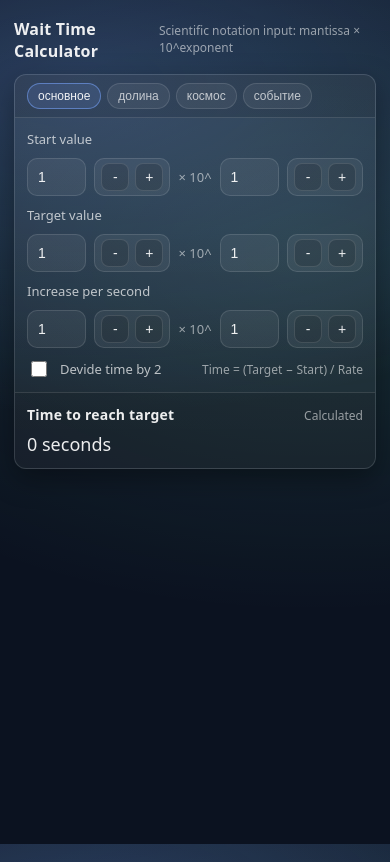
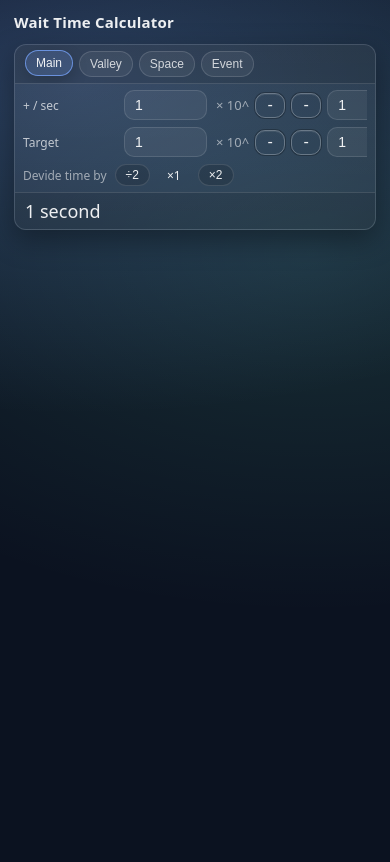
Before and after one commit to SergeyBrenko/cell-to-singularity-calculator, a plain HTML site: page index.html in a window 390 px wide. Drawn offline with Linux system fonts and the light colour scheme.

Commit message:
Updated version

```diff
--- a/index.html
+++ b/index.html
@@ -4,6 +4,7 @@
     <meta charset="UTF-8" />
     <meta name="viewport" content="width=device-width, initial-scale=1.0" />
     <title>Wait Time Calculator</title>
+    <link rel="icon" href="favicon.svg" type="image/svg+xml" />
     <style>
       :root {
         --bg: #0b1220;
@@ -38,8 +39,7 @@
       }
 
       .wrap {
-        max-width: 960px;
-        margin: 18px auto;
+        max-width: 710px;
         padding: 0 14px;
       }
 
@@ -48,19 +48,13 @@
         align-items: baseline;
         justify-content: space-between;
         gap: 12px;
-        margin-bottom: 12px;
+        padding: 12px 0;
       }
 
       .title {
         font-size: 16px;
         letter-spacing: 0.2px;
         margin: 0;
-      }
-
-      .subtitle {
-        margin: 0;
-        color: var(--muted2);
-        font-size: 12px;
       }
 
       .card {
@@ -75,22 +69,23 @@
         display: flex;
         align-items: center;
         gap: 6px;
-        padding: 8px 12px;
+        padding: 6px 12px;
         border-bottom: 1px solid var(--border);
         background: rgba(0, 0, 0, 0.1);
         overflow-x: auto;
       }
 
       .tab {
-        border: 1px solid var(--border);
-        background: var(--panel);
-        color: var(--muted);
+        border: 1px solid rgba(255, 255, 255, 0.14);
+        background: rgba(255, 255, 255, 0.06);
+        color: rgba(255, 255, 255, 0.78);
         cursor: pointer;
-        font-size: 12px;
-        padding: 6px 10px;
+        font-size: 13px;
+        padding: 6px 12px;
         border-radius: 999px;
         line-height: 1;
         white-space: nowrap;
+        transition: transform 120ms ease, background 120ms ease, border-color 120ms ease;
       }
 
       .tab:hover {
@@ -100,40 +95,183 @@
 
       .tab.active {
         color: var(--text);
-        border-color: rgba(120, 166, 255, 0.55);
-        background: rgba(120, 166, 255, 0.14);
+        border-color: rgba(120, 166, 255, 0.75);
+        background: rgba(120, 166, 255, 0.18);
+        box-shadow: 0 6px 16px rgba(0, 0, 0, 0.18);
+        transform: translateY(-1px);
       }
 
       .content {
-        padding: 12px;
+        padding: 6px 12px;
         display: grid;
-        gap: 10px;
+        gap: 8px;
       }
 
       .row {
         display: grid;
-        grid-template-columns: 160px 1fr;
-        gap: 10px;
+        grid-template-columns: 80px 1fr;
+        gap: 8px;
         align-items: center;
       }
 
-      @media (max-width: 720px) {
+      @media (max-width: 900px) {
         .row {
+          grid-template-columns: 80px 1fr;
+        }
+
+        .label {
+          font-size: 12px;
+        }
+
+        .content {
+          padding: 6px 10px;
+          gap: 7px;
+        }
+
+        .tabs {
+          padding: 6px 10px;
+        }
+
+        .tab {
+          font-size: 12px;
+          padding: 6px 10px;
+        }
+
+        .sci {
+          flex-wrap: nowrap;
+          white-space: nowrap;
+          overflow-x: auto;
+          overflow-y: hidden;
+          -webkit-overflow-scrolling: touch;
+        }
+
+        .sci::-webkit-scrollbar {
+          height: 0px;
+        }
+      }
+
+      @media (max-width: 520px) {
+        .content {
+          padding: 6px 8px;
+          gap: 7px;
+        }
+
+        .row {
+          grid-template-columns: 96px 1fr;
+          gap: 5px;
+          align-items: center;
+        }
+
+        .label {
+          font-size: 12px;
+        }
+
+        .sci {
+          flex-wrap: nowrap;
+          gap: 5px;
+          white-space: nowrap;
+          overflow-x: auto;
+          overflow-y: hidden;
+          -webkit-overflow-scrolling: touch;
+        }
+
+        .sci::-webkit-scrollbar {
+          height: 0;
+        }
+
+        .sci::-webkit-scrollbar {
+          height: 0;
+        }
+
+        .stepGroup {
+          padding: 0;
+          gap: 4px;
+          border-radius: 10px;
+        }
+
+        .stepBtn {
+          width: 26px;
+          height: 26px;
+          border-radius: 8px;
+          font-size: 14px;
+        }
+
+        .inp {
+          width: 78px;
+          flex: 0 0 78px;
+          padding: 6px 8px;
+          font-size: 13px;
+        }
+
+        .inpExp {
+          width: 62px;
+          flex: 0 0 62px;
+        }
+
+        .times {
+          font-size: 12px;
+        }
+
+        .mult {
+          justify-content: space-between;
+          width: 100%;
+        }
+      }
+
+      @media (max-width: 420px) {
+        .title {
+          font-size: 15px;
+        }
+
+        .label {
+          font-size: 12px;
+        }
+
+        .metaRow {
           grid-template-columns: 1fr;
+          gap: 8px;
+        }
+
+        .mult {
+          justify-content: space-between;
+        }
+
+        .tab {
+          font-size: 12px;
+          padding: 6px 10px;
         }
       }
 
       .label {
         color: var(--muted);
-        font-size: 13px;
+        font-size: 12px;
       }
 
       .sci {
-        display: grid;
-        grid-template-columns: 1fr auto 1fr;
-        gap: 8px;
+        display: flex;
         align-items: center;
+        gap: 4px;
         min-width: 0;
+        white-space: nowrap;
+        overflow-x: auto;
+        overflow-y: hidden;
+        -webkit-overflow-scrolling: touch;
+      }
+
+      .expRow {
+        display: flex;
+        align-items: center;
+        gap: 6px;
+        min-width: max-content;
+      }
+
+      .sci::-webkit-scrollbar {
+        height: 6px;
+      }
+
+      .sci::-webkit-scrollbar-thumb {
+        background: rgba(255, 255, 255, 0.18);
+        border-radius: 999px;
       }
 
       .times {
@@ -141,29 +279,42 @@
         font-size: 13px;
         white-space: nowrap;
         user-select: none;
+        flex: 0 0 auto;
       }
 
       .control {
         display: flex;
-        align-items: stretch;
-        gap: 8px;
-        min-width: 0;
+        align-items: center;
+        gap: 6px;
+        flex-wrap: nowrap;
+        min-width: max-content;
       }
 
-      .stepper {
+      .stepGroup {
         display: flex;
-        flex-direction: row;
         align-items: center;
         gap: 6px;
-        padding: 0 6px;
-        border: 1px solid var(--border);
-        border-radius: 10px;
-        background: var(--panel);
+        padding: 0;
+        border: 0;
+        border-radius: 0;
+        background: transparent;
         flex: 0 0 auto;
       }
 
+      .stepBtn {
+        width: 30px;
+        height: 25px;
+        border-radius: 10px;
+        border: 1px solid rgba(255, 255, 255, 0.28);
+        background: rgba(0, 0, 0, 0.28);
+        font-size: 16px;
+        line-height: 1;
+        box-shadow:
+          0 1px 0 rgba(255, 255, 255, 0.08) inset,
+          0 0 0 1px rgba(0, 0, 0, 0.25);
+      }
+
       .btn {
-        border: 0;
         background: transparent;
         color: var(--text);
         cursor: pointer;
@@ -172,28 +323,25 @@
         place-items: center;
       }
 
-      .stepper .btn {
-        width: 28px;
-        height: 28px;
-        border-radius: 8px;
-        border: 1px solid var(--border);
-        background: rgba(0, 0, 0, 0.14);
-        font-size: 14px;
-      }
-
       .btn:hover {
         background: var(--panel2);
       }
 
-      .stepper .btn:hover {
-        background: rgba(255, 255, 255, 0.08);
+      .stepBtn:hover {
+        background: rgba(255, 255, 255, 0.10);
+        border-color: rgba(255, 255, 255, 0.38);
+      }
+
+      .stepBtn:active {
+        transform: translateY(1px);
       }
 
       .inp {
-        width: 100%;
+        width: 88px;
+        flex: 0 0 83px;
         border: 1px solid var(--border);
         outline: none;
-        padding: 10px 10px;
+        padding: 6px 10px;
         background: var(--panel);
         color: var(--text);
         font-size: 14px;
@@ -202,16 +350,53 @@
         border-radius: 10px;
       }
 
+      .inpExp {
+        width: 68px;
+        flex: 0 0 63px;
+      }
+
       .inp::placeholder {
         color: rgba(255, 255, 255, 0.35);
       }
 
       .metaRow {
+        display: grid;
+        grid-template-columns: 1fr;
+        align-items: start;
+        gap: 12px;
+      }
+
+      .mult {
         display: flex;
         align-items: center;
-        justify-content: space-between;
-        gap: 10px;
-        flex-wrap: wrap;
+        gap: 8px;
+        color: var(--muted);
+        font-size: 12px;
+        justify-content: flex-start;
+      }
+
+      .multLabel {
+        color: var(--muted2);
+      }
+
+      .multValue {
+        min-width: 32px;
+        text-align: center;
+        color: var(--text);
+        font-variant-numeric: tabular-nums;
+      }
+
+      .mult .btn {
+        height: 22px;
+        padding: 0 10px;
+        border-radius: 999px;
+        border: 1px solid var(--border);
+        background: rgba(0, 0, 0, 0.14);
+        font-size: 12px;
+      }
+
+      .mult .btn:hover {
+        background: rgba(255, 255, 255, 0.08);
       }
 
       .check {
@@ -221,6 +406,7 @@
         color: var(--muted);
         font-size: 13px;
         user-select: none;
+        line-height: 1.1;
       }
 
       .check input {
@@ -231,30 +417,19 @@
 
       .result {
         border-top: 1px solid var(--border);
-        padding: 12px;
+        padding: 6px 10px;
         display: grid;
-        gap: 8px;
         background: rgba(0, 0, 0, 0.1);
-      }
-
-      .resultTitle {
-        display: flex;
-        align-items: baseline;
-        justify-content: space-between;
-        gap: 10px;
-      }
-
-      .resultTitle h2 {
-        margin: 0;
-        font-size: 14px;
-        color: var(--text);
-        letter-spacing: 0.2px;
       }
 
       .status {
         font-size: 12px;
         color: var(--muted2);
         margin: 0;
+      }
+
+      .status:empty {
+        display: none;
       }
 
       .value {
@@ -293,136 +468,104 @@
     <div class="wrap">
       <div class="header">
         <h1 class="title">Wait Time Calculator</h1>
-        <p class="subtitle">Scientific notation input: mantissa × 10^exponent</p>
       </div>
 
       <div class="card">
         <div class="tabs" role="tablist" aria-label="Tabs">
-          <button class="tab" type="button" data-tab="main">основное</button>
-          <button class="tab" type="button" data-tab="valley">долина</button>
-          <button class="tab" type="button" data-tab="space">космос</button>
-          <button class="tab" type="button" data-tab="event">событие</button>
+          <button class="tab" type="button" data-tab="main">Main</button>
+          <button class="tab" type="button" data-tab="valley">Valley</button>
+          <button class="tab" type="button" data-tab="space">Space</button>
+          <button class="tab" type="button" data-tab="event">Event</button>
         </div>
         <div class="content">
           <div class="row">
-            <div class="label">Start value</div>
+            <div class="label">+ / sec</div>
             <div class="sci">
               <div class="control">
                 <input
-                  id="startMantissa"
+                  id="rateMantissa"
                   class="inp"
                   type="number"
+                  min="0"
                   step="0.1"
-                  value="3.6"
+                  value="1"
                   inputmode="decimal"
                 />
-                <div class="stepper" aria-label="Start mantissa controls">
-                  <button class="btn" type="button" data-step="startMantissa" data-delta="-1">-</button>
-                  <button class="btn" type="button" data-step="startMantissa" data-delta="1">+</button>
               </div>
-              </div>
+              <div class="expRow">
                 <div class="times">× 10^</div>
                 <div class="control">
+                  <div class="stepGroup" aria-label="Rate exponent decrease">
+                    <button class="btn stepBtn" type="button" data-step="rateExponent" data-delta="-10">-</button>
+                    <button class="btn stepBtn" type="button" data-step="rateExponent" data-delta="-1">-</button>
+                  </div>
                   <input
-                  id="startExponent"
-                  class="inp"
+                    id="rateExponent"
+                    class="inp inpExp"
                     type="text"
                     inputmode="numeric"
-                  value="25"
-                  aria-label="Start exponent"
+                    value="0"
+                    aria-label="Rate exponent"
                   />
-                <div class="stepper" aria-label="Start exponent controls">
-                  <button class="btn" type="button" data-step="startExponent" data-delta="-1">-</button>
-                  <button class="btn" type="button" data-step="startExponent" data-delta="1">+</button>
+                  <div class="stepGroup" aria-label="Rate exponent increase">
+                    <button class="btn stepBtn" type="button" data-step="rateExponent" data-delta="1">+</button>
+                    <button class="btn stepBtn" type="button" data-step="rateExponent" data-delta="10">+</button>
+                  </div>
                 </div>
               </div>
             </div>
           </div>
 
           <div class="row">
-            <div class="label">Target value</div>
+            <div class="label">Target</div>
             <div class="sci">
               <div class="control">
                 <input
                   id="targetMantissa"
                   class="inp"
                   type="number"
+                  min="0"
                   step="0.1"
                   value="7.2"
                   inputmode="decimal"
                 />
-                <div class="stepper" aria-label="Target mantissa controls">
-                  <button class="btn" type="button" data-step="targetMantissa" data-delta="-1">-</button>
-                  <button class="btn" type="button" data-step="targetMantissa" data-delta="1">+</button>
               </div>
-              </div>
+              <div class="expRow">
                 <div class="times">× 10^</div>
                 <div class="control">
+                  <div class="stepGroup" aria-label="Target exponent decrease">
+                    <button class="btn stepBtn" type="button" data-step="targetExponent" data-delta="-10">-</button>
+                    <button class="btn stepBtn" type="button" data-step="targetExponent" data-delta="-1">-</button>
+                  </div>
                   <input
                     id="targetExponent"
-                  class="inp"
+                    class="inp inpExp"
                     type="text"
                     inputmode="numeric"
                     value="25"
                     aria-label="Target exponent"
                   />
-                <div class="stepper" aria-label="Target exponent controls">
-                  <button class="btn" type="button" data-step="targetExponent" data-delta="-1">-</button>
-                  <button class="btn" type="button" data-step="targetExponent" data-delta="1">+</button>
+                  <div class="stepGroup" aria-label="Target exponent increase">
+                    <button class="btn stepBtn" type="button" data-step="targetExponent" data-delta="1">+</button>
+                    <button class="btn stepBtn" type="button" data-step="targetExponent" data-delta="10">+</button>
                   </div>
-              </div>
-            </div>
-          </div>
-
-          <div class="row">
-            <div class="label">Increase per second</div>
-            <div class="sci">
-              <div class="control">
-                <input
-                  id="rateMantissa"
-                  class="inp"
-                  type="number"
-                  step="0.1"
-                  value="1"
-                  inputmode="decimal"
-                />
-                <div class="stepper" aria-label="Rate mantissa controls">
-                  <button class="btn" type="button" data-step="rateMantissa" data-delta="-1">-</button>
-                  <button class="btn" type="button" data-step="rateMantissa" data-delta="1">+</button>
-                </div>
-              </div>
-              <div class="times">× 10^</div>
-              <div class="control">
-                <input
-                  id="rateExponent"
-                  class="inp"
-                  type="text"
-                  inputmode="numeric"
-                  value="0"
-                  aria-label="Rate exponent"
-                />
-                <div class="stepper" aria-label="Rate exponent controls">
-                  <button class="btn" type="button" data-step="rateExponent" data-delta="-1">-</button>
-                  <button class="btn" type="button" data-step="rateExponent" data-delta="1">+</button>
                 </div>
               </div>
             </div>
           </div>
 
           <div class="metaRow">
-            <label class="check">
-              <input id="divideBy2" type="checkbox" />
-              Devide time by 2
-            </label>
-            <div class="hint">
-              Time = (Target − Start) / Rate
+            <div class="mult" aria-label="Devide time by">
+              <span class="multLabel">Devide time by</span>
+              <button class="btn" type="button" id="rateMulDown">÷2</button>
+              <span id="rateMulValue" class="multValue">×1</span>
+              <button class="btn" type="button" id="rateMulUp">×2</button>
             </div>
           </div>
         </div>
 
         <div class="result">
           <div class="resultTitle">
-            <h2>Time to reach target</h2>
             <p id="status" class="status">Ready</p>
           </div>
           <p id="timeHuman" class="value">—</p>
@@ -436,8 +579,6 @@
       const TAB_KEY = `${STORAGE_KEY}.activeTab`;
       const TABS = ["main", "valley", "space", "event"];
       const STATE_IDS = [
-        "startMantissa",
-        "startExponent",
         "targetMantissa",
         "targetExponent",
         "rateMantissa",
@@ -445,6 +586,16 @@
       ];
 
       let activeTab = "main";
+      let rateMultiplier = 1;
+
+      function syncRateMultiplierUI() {
+        const el = document.getElementById("rateMulValue");
+        if (el) el.textContent = `×${rateMultiplier}`;
+      }
+
+      function getRateMultiplier() {
+        return rateMultiplier;
+      }
 
       function getStoredActiveTab() {
         const t = localStorage.getItem(TAB_KEY);
@@ -525,8 +676,9 @@
           el.value = v;
         }
 
-        const divideBy2El = document.getElementById("divideBy2");
-        divideBy2El.checked = Boolean(parsed && parsed.divideBy2 === true);
+        const mul = parsed && typeof parsed.rateMultiplier === "number" ? parsed.rateMultiplier : 1;
+        rateMultiplier = Math.max(1, Math.floor(mul));
+        syncRateMultiplierUI();
       }
 
       function saveState(tab) {
@@ -535,7 +687,7 @@
           const el = document.getElementById(id);
           state[id] = String(el.value);
         }
-        state.divideBy2 = Boolean(document.getElementById("divideBy2").checked);
+        state.rateMultiplier = rateMultiplier;
         try {
           localStorage.setItem(`${STORAGE_KEY}.${tab}`, JSON.stringify(state));
         } catch {
@@ -553,11 +705,35 @@
         if (!isFiniteNumber(m)) {
           return { ok: false, error: "Mantissa must be a valid number." };
         }
+        if (m < 0) {
+          return { ok: false, error: "Mantissa must be greater than or equal to 0." };
+        }
         if (e === null) {
           return { ok: false, error: "Exponent must be an integer." };
         }
+        if (e < 0) {
+          return { ok: false, error: "Exponent must be greater than or equal to 0." };
+        }
 
         return { ok: true, value: normalizeSci({ m, e }) };
+      }
+
+      function sanitizeInputs() {
+        for (const id of STATE_IDS) {
+          const el = document.getElementById(id);
+          if (!el) continue;
+
+          if (id.endsWith("Exponent")) {
+            const cur = parseBigIntStrict(el.value);
+            if (cur === null) continue;
+            el.value = (cur < 0n ? 0n : cur).toString();
+            continue;
+          }
+
+          const cur = Number(el.value);
+          if (!isFiniteNumber(cur)) continue;
+          if (cur < 0) el.value = "0";
+        }
       }
 
       function compareAbs(a, b) {
@@ -637,6 +813,13 @@
         return n;
       }
 
+      function mulSci(a, b) {
+        a = normalizeSci(a);
+        b = normalizeSci(b);
+        if (a.m === 0 || b.m === 0) return { m: 0, e: 0n };
+        return normalizeSci({ m: a.m * b.m, e: a.e + b.e });
+      }
+
       function formatApproxLargeYears(secondsSci) {
         const secondsPerYear = { m: 3.1536, e: 7n };
         const yearsRes = divSci(secondsSci, secondsPerYear);
@@ -709,12 +892,6 @@
       }
 
       function compute() {
-        const startR = readSci("start");
-        if (!startR.ok) {
-          setStatus(startR.error, true);
-          return { ok: false };
-        }
-
         const targetR = readSci("target");
         if (!targetR.ok) {
           setStatus(targetR.error, true);
@@ -727,30 +904,21 @@
           return { ok: false };
         }
 
-        if (rateR.value.m <= 0) {
+        const rateMultiplier = getRateMultiplier();
+        const rateEffective = mulSci(rateR.value, { m: rateMultiplier, e: 0n });
+
+        if (rateEffective.m <= 0) {
           setStatus("Rate must be greater than 0.", true);
           return { ok: false };
         }
 
-        const delta = subSci(targetR.value, startR.value);
-        if (delta.m < 0) {
-          setStatus("Target must be greater than or equal to Start.", true);
-          return { ok: false };
-        }
-
-        const timeDiv = divSci(delta, rateR.value);
+        const timeDiv = divSci(targetR.value, rateEffective);
         if (!timeDiv.ok) {
           setStatus(timeDiv.error, true);
           return { ok: false };
         }
 
-        let time = timeDiv.value;
-        const divideBy2 = document.getElementById("divideBy2").checked;
-        if (divideBy2) {
-          time = divSci(time, { m: 2, e: 0n }).value;
-        }
-
-        return { ok: true, value: time };
+        return { ok: true, value: timeDiv.value };
       }
 
       function render() {
@@ -762,7 +930,7 @@
           return;
         }
 
-        setStatus("Calculated", false);
+        setStatus("", false);
         const n = sciToNumberSecondsIfReasonable(res.value);
         if (n === null) {
           tHuman.textContent = formatApproxLargeYears(res.value);
@@ -777,7 +945,8 @@
 
         if (id.endsWith("Exponent")) {
           const cur = parseBigIntStrict(el.value) ?? 0n;
-          el.value = (cur + BigInt(delta)).toString();
+          const next = cur + BigInt(delta);
+          el.value = (next < 0n ? 0n : next).toString();
           saveState(activeTab);
           render();
           return;
@@ -785,7 +954,7 @@
 
         const cur = Number(el.value);
         const next = (isFiniteNumber(cur) ? cur : 0) + Number(delta);
-        el.value = String(next);
+        el.value = String(next < 0 ? 0 : next);
         saveState(activeTab);
         render();
       }
@@ -793,6 +962,20 @@
       document.addEventListener("click", (e) => {
         const t = e.target;
         if (!(t instanceof HTMLElement)) return;
+        if (t.id === "rateMulUp") {
+          rateMultiplier = Math.max(1, rateMultiplier * 2);
+          syncRateMultiplierUI();
+          saveState(activeTab);
+          render();
+          return;
+        }
+        if (t.id === "rateMulDown") {
+          rateMultiplier = Math.max(1, Math.floor(rateMultiplier / 2));
+          syncRateMultiplierUI();
+          saveState(activeTab);
+          render();
+          return;
+        }
         if (t.matches(".tab[data-tab]")) {
           const next = t.getAttribute("data-tab");
           if (!next) return;
@@ -813,22 +996,28 @@
       });
 
       for (const id of [
-        "startMantissa",
-        "startExponent",
         "targetMantissa",
         "targetExponent",
         "rateMantissa",
         "rateExponent",
-        "divideBy2",
       ]) {
         const el = document.getElementById(id);
         const handler = () => {
+          sanitizeInputs();
           saveState(activeTab);
           render();
         };
         el.addEventListener("input", handler);
         el.addEventListener("change", handler);
       }
+
+      document.addEventListener("pointerdown", (e) => {
+        const target = e.target;
+        if (!(target instanceof HTMLInputElement)) return;
+        if (target.type === "checkbox") return;
+        if (target.disabled || target.readOnly) return;
+        target.value = "";
+      });
 
       setActiveTab(getStoredActiveTab());
       loadState(activeTab);
```
Also changed, not shown: favicon.svg (added). Lines whose indentation alone changed are shown as unchanged.
